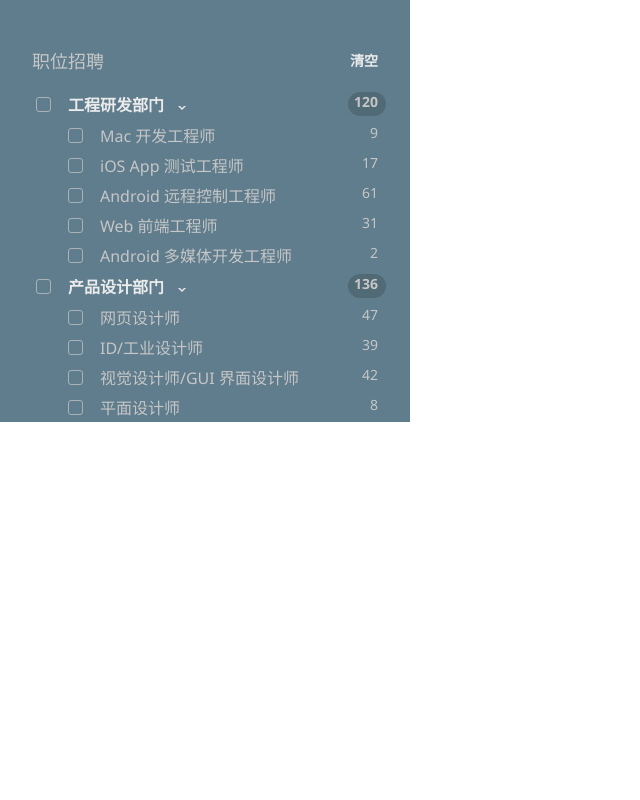
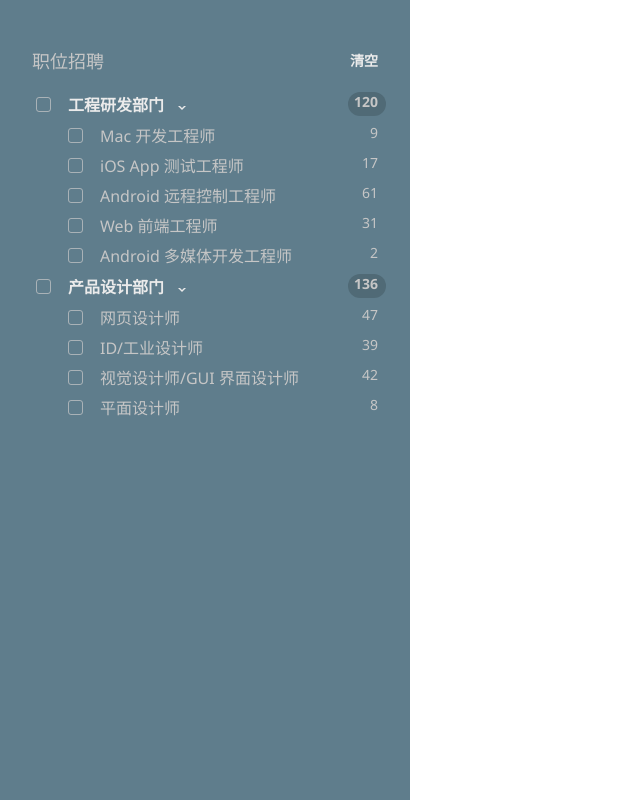
Before and after one commit to Deliay/sidebar, a React (Create React App) app: page / in a window 1280 px wide. Shown: the whole page, without its empty margins (0-640 px from the left). Built offline with nearby package versions, Linux system fonts and the light colour scheme.

Commit message:
让边侧栏占满整个屏幕

```diff
--- a/src/SideBar/sidebar.css
+++ b/src/SideBar/sidebar.css
@@ -67,7 +67,6 @@
     flex-direction: row;
     align-items: center;
     width: 100%;
-    cursor: pointer;
 }
 
 .check
--- a/src/index.css
+++ b/src/index.css
@@ -2,4 +2,9 @@ body {
   margin: 0;
   padding: 0;
   font-family: sans-serif;
+  height: 100%;
 }
+
+#root, .App {
+  height: 100%;
+}
```
